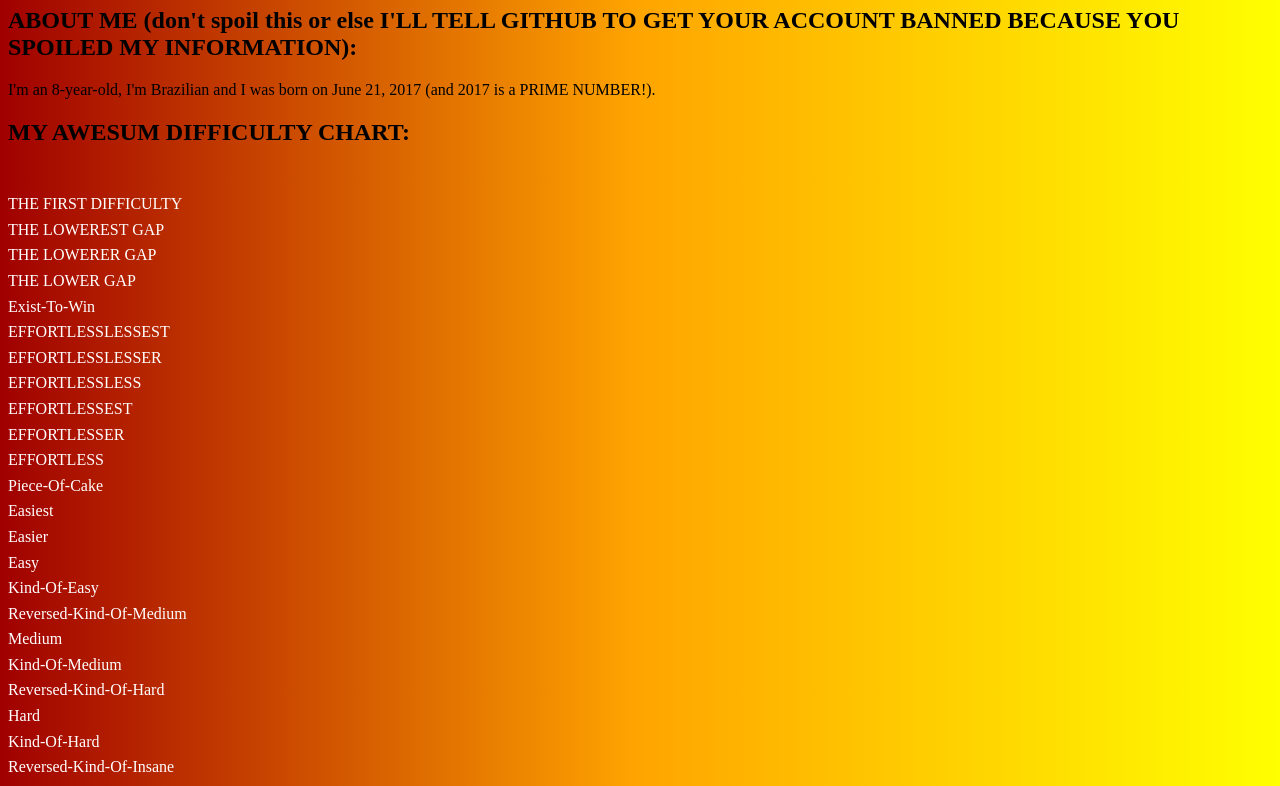
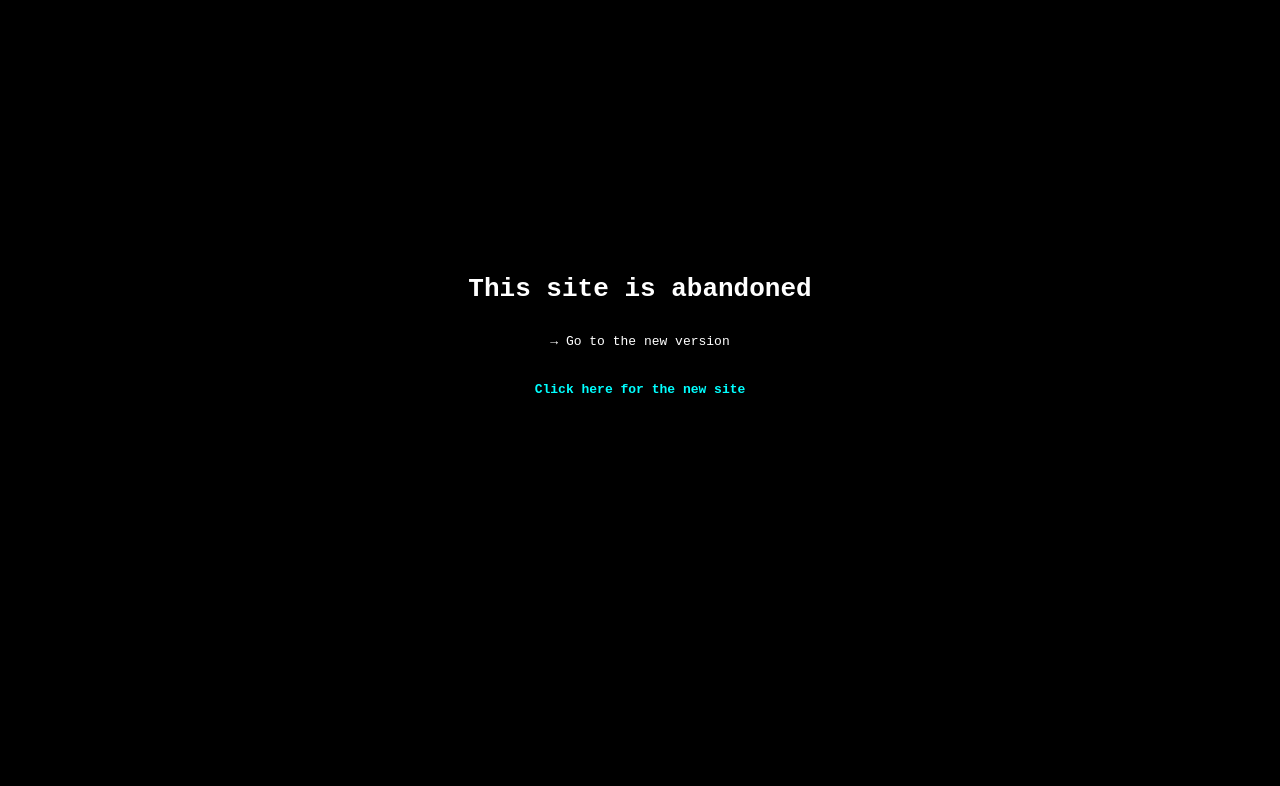
Before and after one commit to henryalbabueno/ABOUTME, a plain HTML site: page index.html in a window 1280 px wide. Shown: the part 73-859 px from the top of the page. After the commit the page ends 800 px from the top, so only its background shows below. Drawn offline with Linux system fonts and the light colour scheme.

Commit message:
Mark site as abandoned and link to new version
Updated the main page to indicate it is abandoned and linked to the new version.

```diff
--- a/index.html
+++ b/index.html
@@ -1,168 +1,34 @@
-<!DOCTYPE html>
-<html>
+<!DOCTYPE html>    <html>
   <head>
-    <title>Henry's MainPage!</title>
     <meta charset="utf-8">
+    <title>Henry's MainPage (Abandoned)</title>
     <style>
       body {
-        background: linear-gradient(90deg, #a00000, orange, yellow);
+        background-color: black;
+        color: white;
+        display: flex;
+        flex-direction: column;
+        justify-content: center;
+        align-items: center;
+        height: 100vh;
+        margin: 0;
+        font-family: monospace;
+        text-align: center;
       }
-      p.difficulties {
-        white-space: pre-line;
-        color: #ffffff;
-        line-height: 1.6;
+      a {
+        color: #00ffff;
+        text-decoration: none;
+        font-weight: bold;
+        margin-top: 20px;
       }
-      p.REBIRTHS {
-        white-space: pre-line;
-        color: #e8b80c;
-        line-height: 1.6;
-      }
-      p[class="THE FINAL 10"] {
-        white-space: pre-line;
-        color: #ff0000;
-        line-height: 1.6;
-      }
-      p[class="THE FINAL DIFFICULTY OF ALL"] {
-        white-space: pre-line;
-        font-weight: bold;
-        font-family: Courier, sans-serif;
-        background: linear-gradient(90deg, red, orange, yellow, green, blue, indigo, violet);
-        -webkit-background-clip: text;
-        color: transparent;
-        -webkit-text-stroke: 0.5px black;
-        font-size: 20px;
+      a:hover {
+        text-decoration: underline;
       }
     </style>
   </head>
   <body>
-    <h1>Welcome to my MainPage!</h1>
-    <h2>ABOUT ME (don't spoil this or else I'LL TELL GITHUB TO GET YOUR ACCOUNT BANNED BECAUSE YOU SPOILED MY INFORMATION):</h2>
-    <p id="aboutMe"></p>
-
-    <h2>MY AWESUM DIFFICULTY CHART:</h2>
-    <p class="difficulties">
-      THE FIRST DIFFICULTY
-      THE LOWEREST GAP
-      THE LOWERER GAP
-      THE LOWER GAP
-      Exist-To-Win
-      EFFORTLESSLESSEST
-      EFFORTLESSLESSER
-      EFFORTLESSLESS
-      EFFORTLESSEST
-      EFFORTLESSER
-      EFFORTLESS
-      Piece-Of-Cake
-      Easiest
-      Easier
-      Easy
-      Kind-Of-Easy
-      Reversed-Kind-Of-Medium
-      Medium
-      Kind-Of-Medium
-      Reversed-Kind-Of-Hard
-      Hard
-      Kind-Of-Hard
-      Reversed-Kind-Of-Insane
-      Insane
-      Kind-Of-Insane
-      Reversed-Kind-Of-Extreme
-      Extreme
-      Kind-Of-Extreme
-      Reversed-Kind-Of-The-Human-Limit
-      The-Human-Limit
-      The 1st Impossible
-      The 2nd Impossible
-      The 3rd Impossible
-      The 4th Impossible
-      The 5th Impossible
-      The True Impossible
-      The Penpenpenpenpenultimate
-      The Penpenpenpenultimate
-      The Penpenpenultimate
-      The Penpenultimate
-      THE PENULTIMATE
-    </p>
-
-    <h3>CHOOSE BETWEEN TWO PATHS:</h3>
-    <h4>THE REBIRTHS:</h4>
-    <p class="REBIRTHS">
-      Rebirth I
-      Rebirth II
-      Rebirth III
-      Rebirth IV
-      Rebirth V
-      Rebirth VI
-      Rebirth VII
-      Rebirth VIII
-      Rebirth IX
-      Rebirth X
-    </p>
-
-    <h4>THE 10 FINALISTS:</h4>
-    <p class="THE FINAL 10">
-      Infinity
-      Omega
-      Epsilon
-      Zeta
-      Feferman-Schütte
-      Bachmann-Howard
-      Buchholz
-      Extended-Buchholz
-      THE UPPER GAP
-    </p>
-
-    <p>Prepare for it... the final of the chart.</p>
-    <p class="THE FINAL DIFFICULTY OF ALL">
-      THE FINAL DIFFICULTY!!!
-    </p>
-    <p style="margin-top: 30px;">
-  <a href="../POST-CHART-CONTENT/" style="
-    color: #00ffff;
-    font-weight: bold;
-    font-size: 18px;
-    text-decoration: none;
-  ">
-    → Proceed beyond the chart
-  </a>
-</p>
-
-    <h6>(Inspired by JJT. Sadly, no Babasses, no Primordials, no Etherals, nothing of that.)</h6>
-
-    <script>
-      // Array to map month numbers to names
-      const monthNames = [
-        "January", "February", "March", "April", "May", "June",
-        "July", "August", "September", "October", "November", "December"
-      ];
-
-      // Your birthday
-      const birthday = new Date(2017, 5, 21); // June 21, 2017
-
-      // Today
-      const today = new Date();
-
-      // Difference in milliseconds
-      const diffMs = today - birthday;
-
-      // Convert to days
-      const diffDays = Math.floor(diffMs / (1000 * 60 * 60 * 24));
-
-      // Convert to years (adjust if birthday hasn't happened yet this year)
-      let diffYears = today.getFullYear() - birthday.getFullYear();
-      if (
-        today.getMonth() < birthday.getMonth() ||
-        (today.getMonth() === birthday.getMonth() && today.getDate() < birthday.getDate())
-      ) {
-        diffYears--;
-      }
-
-      // Month name
-      const month = monthNames[birthday.getMonth()];
-
-      // Inject into HTML
-      document.getElementById("aboutMe").textContent =
-        `I'm an ${diffYears}-year-old, I'm Brazilian and I was born on June 21, 2017 (and 2017 is a PRIME NUMBER!).`;
-    </script>
+    <h1>This site is abandoned</h1>
+    <p>→ Go to the new version</p>
+    <a href="https://henry2026.nekoweb.org/index.html">Click here for the new site</a>
   </body>
 </html>
```
